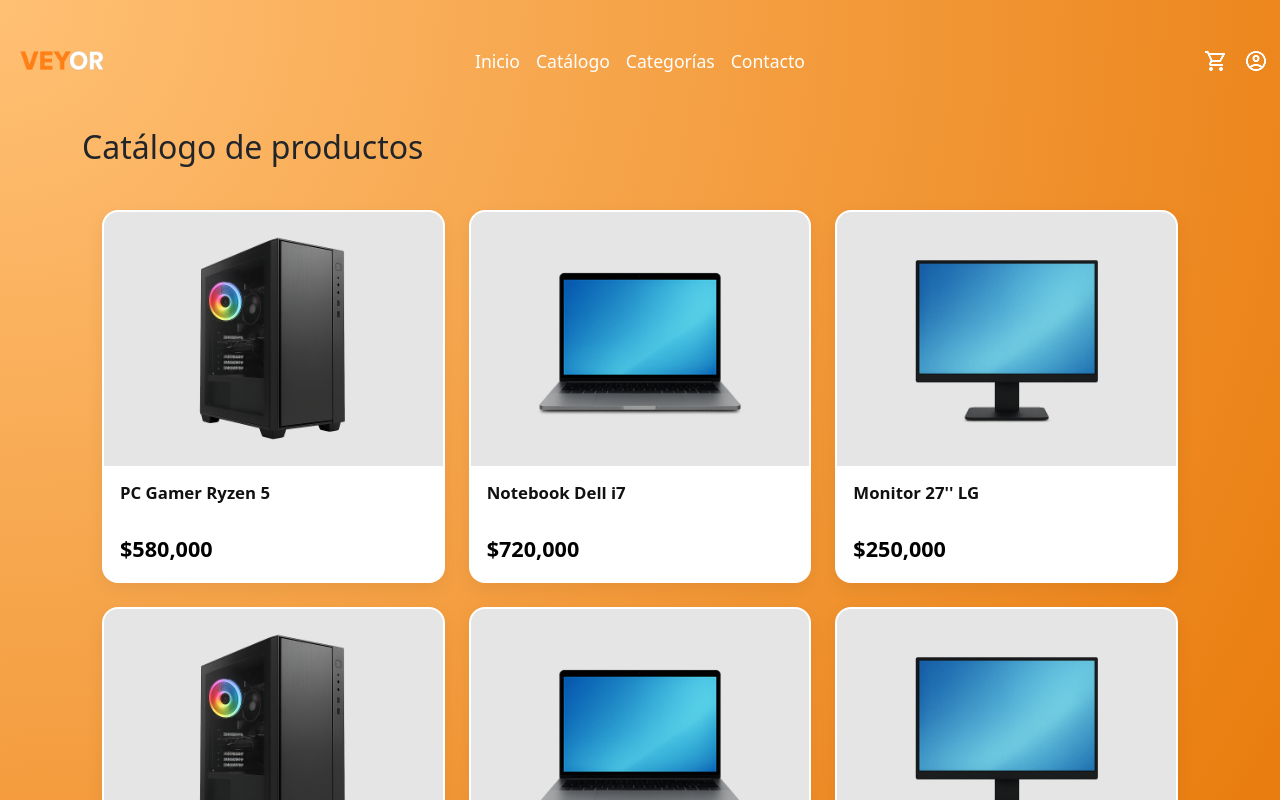
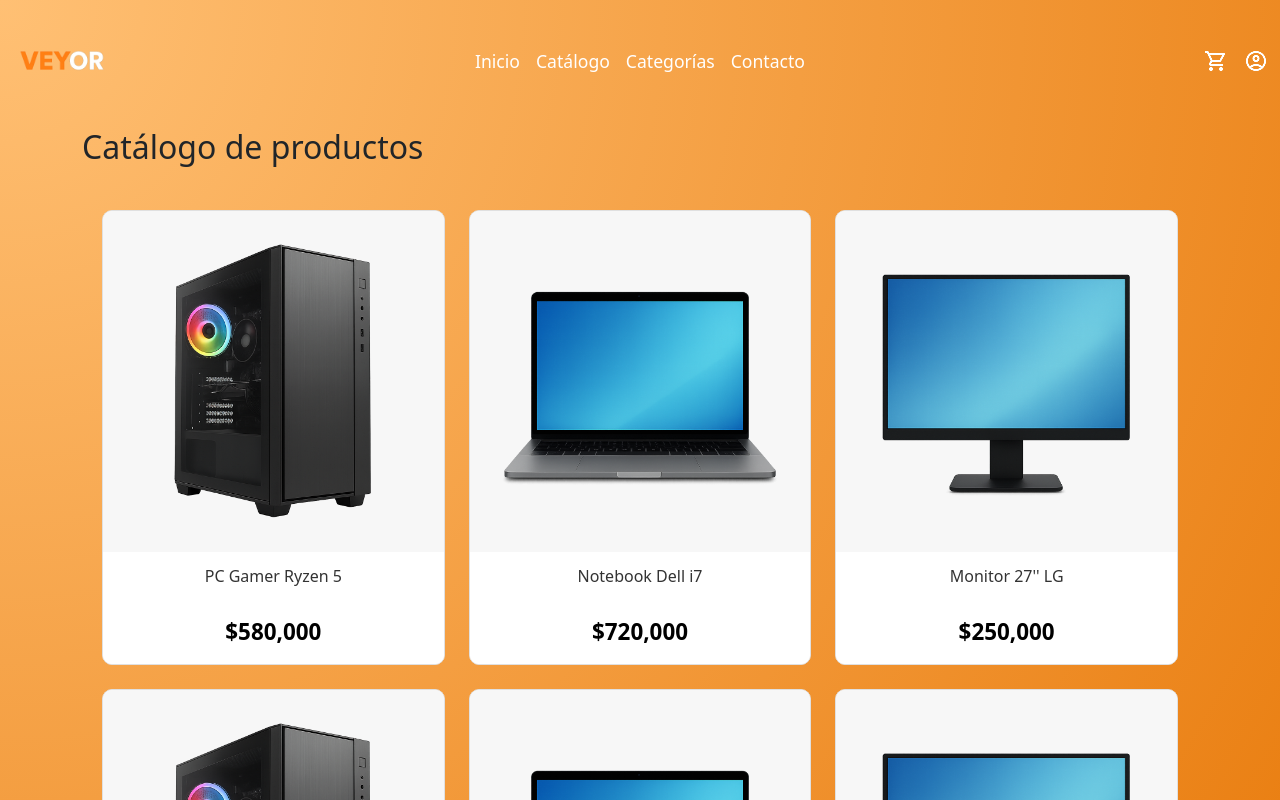
Before and after one commit to pablovenica7/Tech-Ecommerce, a React (Vite) app: page /catalogo in a window 1280 px wide. Shown: the top 800 px of the page. Built offline with nearby package versions, Linux system fonts and the light colour scheme.

Commit message:
Update Producto.jsx

```diff
--- a/src/components/Producto.jsx
+++ b/src/components/Producto.jsx
@@ -1,25 +1,22 @@
 import { Link } from "react-router-dom";
 
 export function Producto({ id, nombre, precio, img }) {
-  const cuota12 = Math.ceil(precio / 12);
-
   return (
-    <Link to={`/producto/${id}`} className="catalog-card h-100">
-      <div className="catalog-img-wrap">
+    <div className="product-card">
+      <Link to={`/producto/${id}`} className="product-link">
+        <div className="product-img-wrap">
           {img ? (
-          <img src={img} alt={nombre} className="catalog-img" />
+            <img src={img} alt={nombre} className="product-img" />
           ) : (
-          <div className="catalog-img placeholder"></div>
+            <div className="product-img placeholder"></div>
           )}
         </div>
 
-      <div className="catalog-body">
-        <h3 className="catalog-title">{nombre}</h3>
-
-        <div className="catalog-price-box">
-          <span className="catalog-price">${precio.toLocaleString()}</span>
-        </div>
+        <div className="product-body">
+          <h3 className="product-title">{nombre}</h3>
+          <p className="product-price">${precio.toLocaleString()}</p>
         </div>
       </Link>
+    </div>
   );
 }
```
Lines whose indentation alone changed are shown as unchanged.
